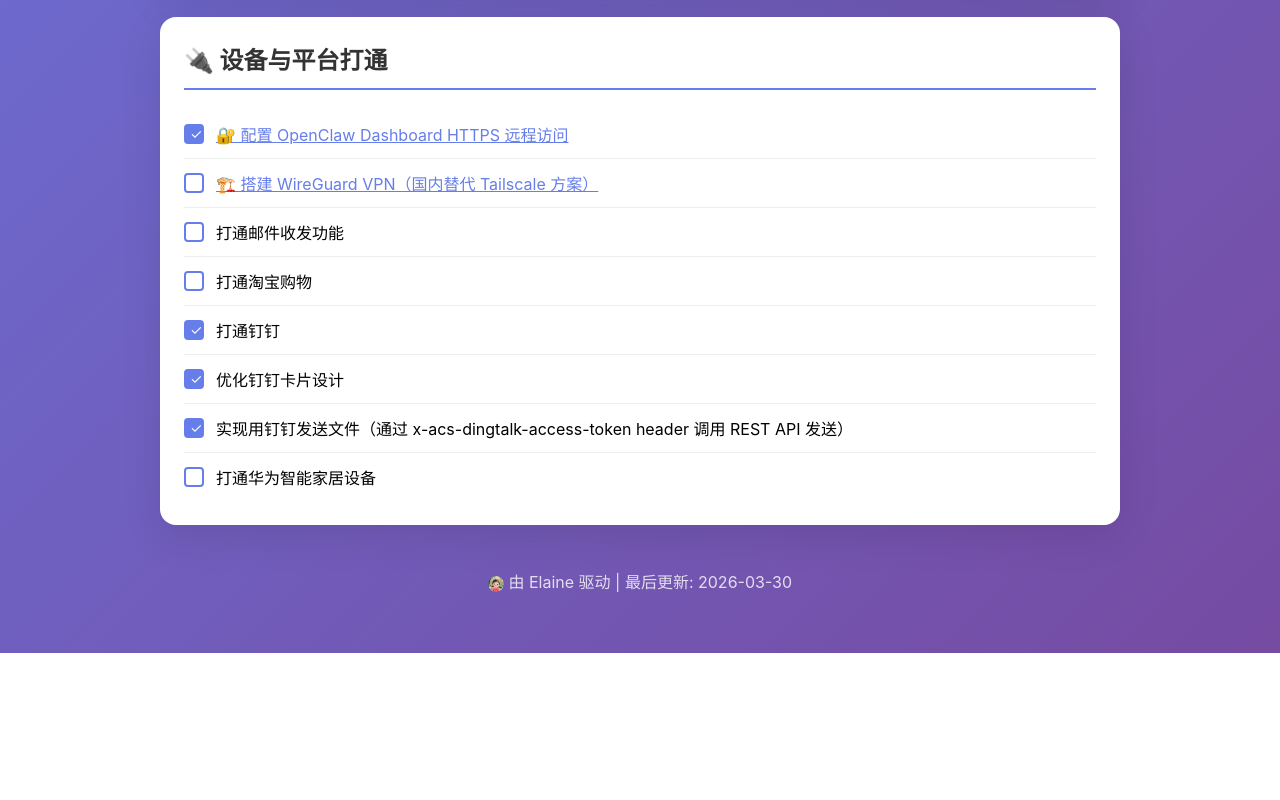
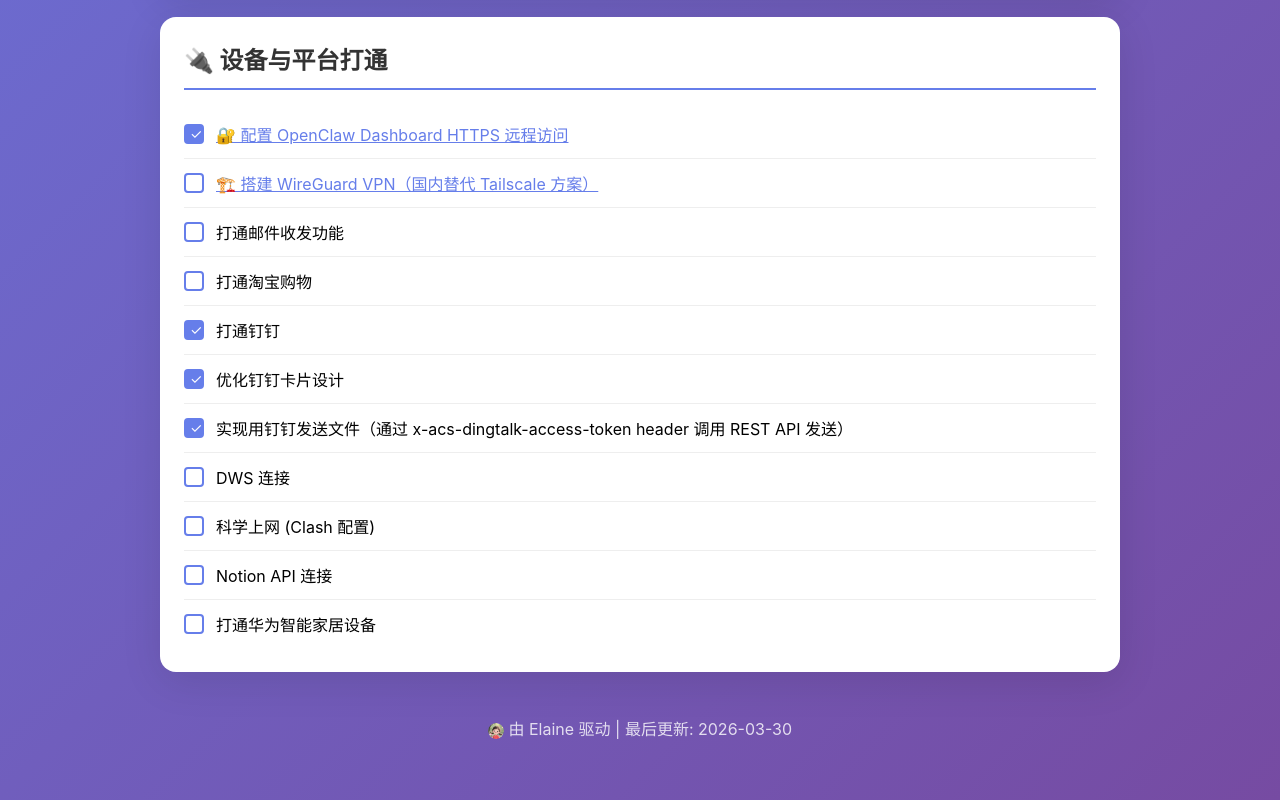
Before and after one commit to Elliot-Zzz/workspace, a plain HTML site: page index.html in a window 1280 px wide. Shown: the part 1352-2152 px from the top of the page. Before the commit the page ends 2005 px from the top, so only its background shows below. Drawn offline with Linux system fonts and the light colour scheme.

Commit message:
feat: 增加DWS连接、Clash科学上网、Notion API三个待办事项

```diff
--- a/index.html
+++ b/index.html
@@ -79,6 +79,9 @@
                 <li><span class="checkbox checked"></span>打通钉钉</li>
                 <li><span class="checkbox checked"></span>优化钉钉卡片设计</li>
                 <li><span class="checkbox checked"></span>实现用钉钉发送文件（通过 x-acs-dingtalk-access-token header 调用 REST API 发送）</li>
+                <li><span class="checkbox"></span>DWS 连接</li>
+                <li><span class="checkbox"></span>科学上网 (Clash 配置)</li>
+                <li><span class="checkbox"></span>Notion API 连接</li>
                 <li><span class="checkbox"></span>打通华为智能家居设备</li>
             </ul>
         </div>
```
